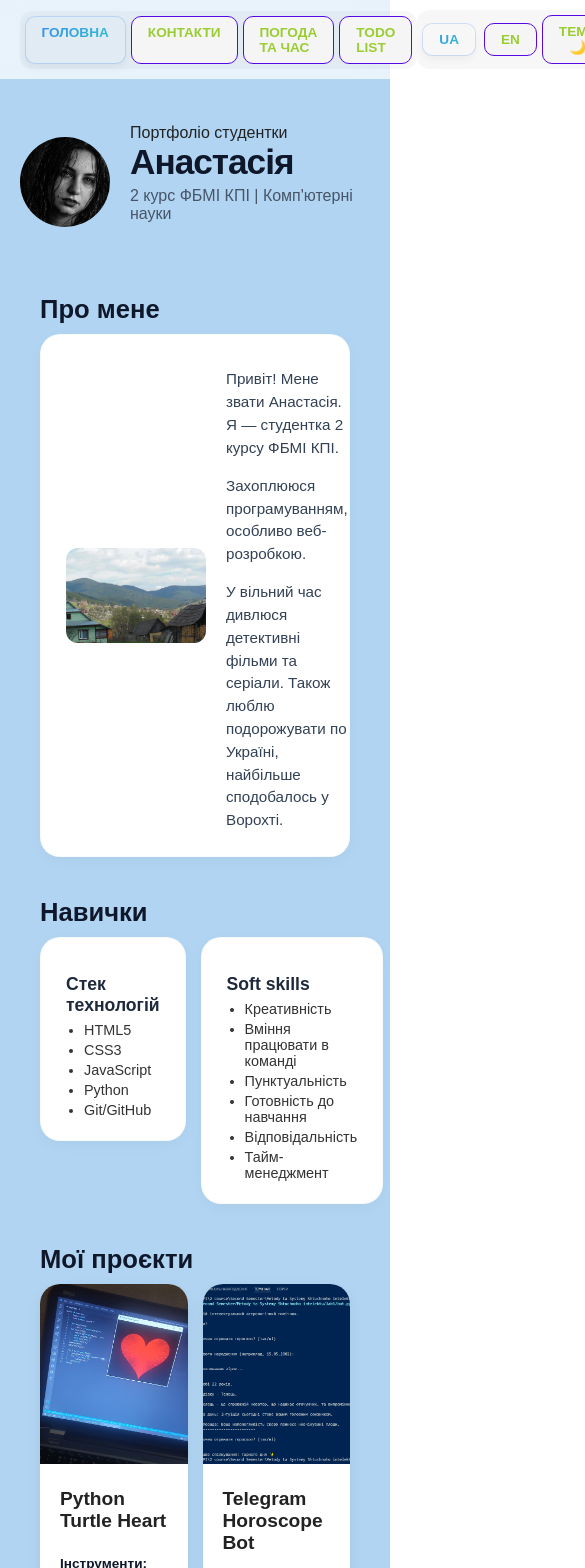
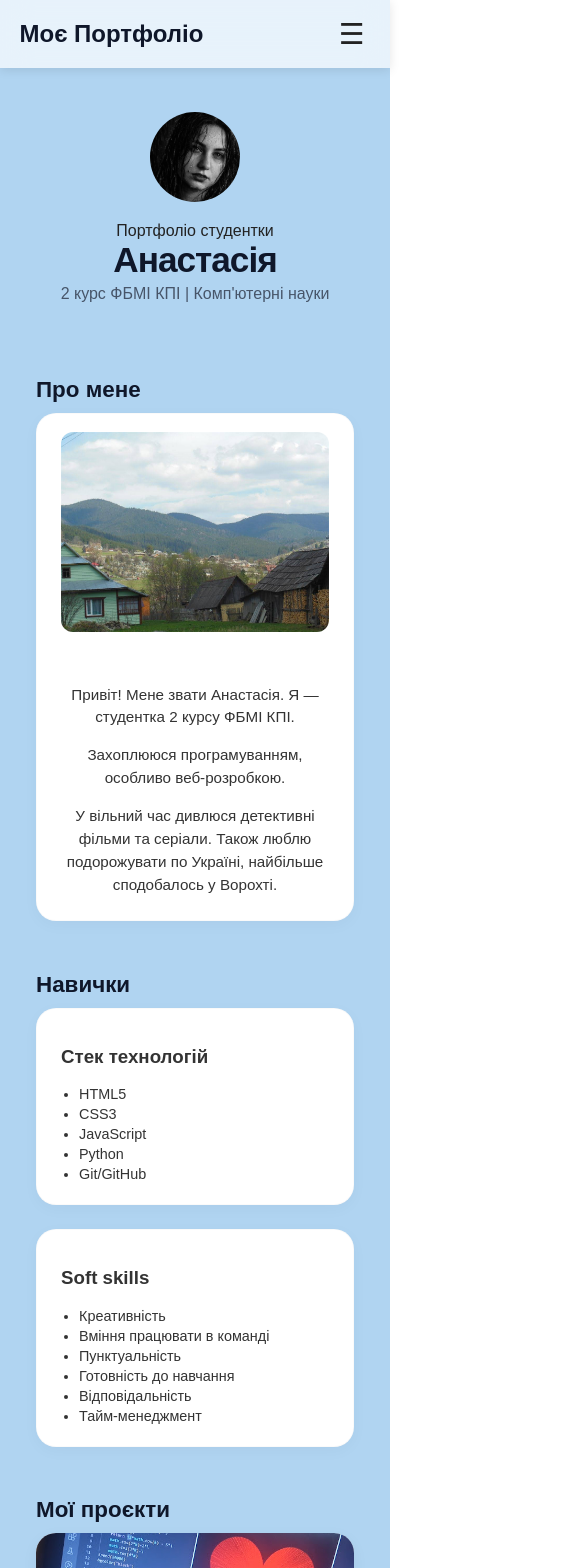
Before and after one commit to asia-makho/vue-web-portfolio, a Vue app: page / in a window 390 px wide. Shown: the top 1568 px of the page, 585 px wide, since content can reach past the window. Built offline with nearby package versions, Linux system fonts and the light colour scheme.

Commit message:
Lab 9: Responsive design and adaptive navigation

```diff
--- a/src/App.vue
+++ b/src/App.vue
@@ -2,13 +2,15 @@
 import { useSiteState } from '@/composables/useSiteState';
 import Header from './components/Header.vue';
 import Footer from './components/Footer.vue';
+import NavBar from './components/NavBar.vue'; // Імпортували - супер!
 
 const { theme } = useSiteState();
 </script>
 
 <template>
   <div :class="['app-container', theme]">
-    <Header />
+    <NavBar />
+
     <main class="content">
       <router-view />
     </main>
@@ -54,7 +56,7 @@ body {
 .app-container.dark .card {
   background-color: #2d2d2d;
   color: #ffffff;
-  box-shadow: 0 10px 30px rgba(0,0,0,0.4);
+  box-shadow: 0 0.625rem 1.875rem rgba(0,0,0,0.4); /* Замінили 10px 30px на rem */
 }
 
 /* Налаштування заголовків у темній темі */
@@ -73,6 +75,6 @@ body {
 
 .content {
   flex: 1;
-  padding: 20px;
+  padding: 1.25rem; /* Замінили 20px на rem для виконання 3-го завдання */
 }
 </style>
--- /dev/null
+++ b/src/components/NavBar.vue
@@ -0,0 +1,184 @@
+<script setup lang="ts">
+import { ref } from 'vue';
+import { useSiteState } from '@/composables/useSiteState';
+
+// Стан для перемикання меню на мобільних
+const isMenuOpen = ref(false);
+
+// Змінні та функції з твоєї старої шапки
+const { locale, setLocale, toggleTheme, theme, texts } = useSiteState();
+
+const toggleMenu = () => {
+  isMenuOpen.value = !isMenuOpen.value;
+};
+</script>
+
+<template>
+  <header class="navbar">
+    <div class="logo">Моє Портфоліо</div>
+
+    <!-- Кнопка-гамбургер (видно тільки на мобільних) -->
+    <button class="menu-toggle" @click="toggleMenu">
+      ☰
+    </button>
+
+    <!-- Головний контейнер для меню та налаштувань -->
+    <div class="nav-container" :class="{ 'open': isMenuOpen }">
+
+      <!-- Посилання на сторінки -->
+      <nav class="nav-group">
+        <router-link to="/" class="nav-btn" @click="toggleMenu">{{ texts.navHome }}</router-link>
+        <router-link to="/contacts" class="nav-btn" @click="toggleMenu">{{ texts.navContacts }}</router-link>
+        <router-link to="/dashboard" class="nav-btn" @click="toggleMenu">{{ texts.navWeather }}</router-link>
+        <router-link to="/todo" class="nav-btn" @click="toggleMenu">{{ texts.navTodo }}</router-link>
+      </nav>
+
+      <!-- Налаштування (мова та тема) -->
+      <div class="settings-group">
+        <div class="lang-box">
+          <button
+            @click="setLocale('uk'); toggleMenu()"
+            :class="['settings-btn', { active: locale === 'uk' }]"
+          >UA</button>
+          <button
+            @click="setLocale('en'); toggleMenu()"
+            :class="['settings-btn', { active: locale === 'en' }]"
+          >EN</button>
+        </div>
+
+        <button @click="toggleTheme(); toggleMenu()" class="settings-btn theme-toggle">
+          {{ theme === 'light' ? 'Тема 🌙' : 'Тема ☀️' }}
+        </button>
+      </div>
+
+    </div>
+  </header>
+</template>
+
+<style scoped>
+/* БАЗОВИЙ КОНТЕЙНЕР ШАПКИ */
+.navbar {
+  display: flex;
+  justify-content: space-between;
+  align-items: center;
+  padding: 1rem 5%;
+  background: rgba(255, 255, 255, 0.7);
+  backdrop-filter: blur(15px);
+  position: sticky;
+  top: 0;
+  z-index: 1000;
+  box-shadow: 0 0.125rem 0.625rem rgba(0,0,0,0.1);
+}
+
+:global(.dark) .navbar {
+  background: rgba(45, 45, 45, 0.8);
+  color: white;
+}
+
+.logo {
+  font-size: 1.5rem;
+  font-weight: bold;
+  color: #0f172a;
+}
+:global(.dark) .logo { color: #ffffff; }
+
+/* КОНТЕЙНЕР ДЛЯ МЕНЮ ТА НАЛАШТУВАНЬ */
+.nav-container {
+  display: flex;
+  gap: 1.5rem;
+  align-items: center;
+}
+
+/* ГРУПИ КНОПОК */
+.nav-group, .settings-group {
+  display: flex;
+  gap: 0.3rem;
+  background: rgba(0, 0, 0, 0.03);
+  padding: 0.3rem;
+  border-radius: 0.75rem;
+  align-items: center;
+}
+
+.lang-box {
+  display: flex;
+  gap: 0.5rem;
+}
+
+/* КНОПКИ (твій фірмовий стиль) */
+.nav-btn, .settings-btn {
+  text-decoration: none;
+  padding: 0.5rem 1rem;
+  border: 1px solid rgb(85, 8, 226);
+  border-radius: 0.625rem;
+  font-size: 0.85rem;
+  font-weight: 640;
+  color: yellowgreen;
+  background: whitesmoke;
+  transition: all 0.3s ease;
+  cursor: pointer;
+  text-transform: uppercase;
+}
+
+.nav-btn:hover:not(.router-link-active),
+.settings-btn:hover:not(.active) {
+  background: rgba(255, 255, 255, 0.6);
+  color: #0f172a;
+}
+
+/* АКТИВНІ КНОПКИ */
+.router-link-active, .settings-btn.active {
+  background: white !important;
+  border-color: rgba(59, 130, 246, 0.2) !important;
+  background-image: linear-gradient(135deg, #3b82f6 0%, #2dd4bf 100%) !important;
+  -webkit-background-clip: text !important;
+  -webkit-text-fill-color: transparent !important;
+  background-clip: text !important;
+  box-shadow: 0 0.25rem 0.625rem rgba(0, 0, 0, 0.05);
+}
+
+/* Темна тема для груп */
+:global(.dark) .nav-group, :global(.dark) .settings-group { background: rgba(255, 255, 255, 0.05); }
+:global(.dark) .router-link-active, :global(.dark) .settings-btn.active { background: #2d2d2d !important; }
+
+/* ГАМБУРГЕР */
+.menu-toggle {
+  display: none;
+  font-size: 1.8rem;
+  background: none;
+  border: none;
+  cursor: pointer;
+  color: inherit;
+}
+
+/* АДАПТИВНІСТЬ ДЛЯ МОБІЛЬНИХ (Точка зламу 850px, щоб кнопки влазили) */
+@media (max-width: 850px) {
+  .menu-toggle {
+    display: block;
+  }
+
+  .nav-container {
+    display: none;
+    flex-direction: column;
+    position: absolute;
+    top: 100%;
+    left: 0;
+    width: 100%;
+    background-color: #ffffff;
+    box-shadow: 0 0.3rem 0.625rem rgba(0,0,0,0.1);
+    padding: 1.25rem 0;
+    z-index: 10;
+    gap: 1rem;
+  }
+
+  :global(.dark) .nav-container { background-color: #2d2d2d; }
+
+  .nav-container.open {
+    display: flex;
+  }
+
+  .nav-group, .settings-group {
+    flex-direction: column;
+    width: 90%;
+  }
+}
+</style>
--- a/src/components/ProjectCard.vue
+++ b/src/components/ProjectCard.vue
@@ -32,46 +32,61 @@ defineProps<{
 <style scoped>
 .project-card {
   background: white;
-  border-radius: 20px;
+  border-radius: 1.25rem; /* 20px */
   overflow: hidden;
-  box-shadow: 0 5px 15px rgba(0,0,0,0.05);
-  transition: transform 0.3s ease, box-shadow 0.3s ease;
+  box-shadow: 0 0.3rem 1rem rgba(0,0,0,0.05); /* 5px 15px */
+  transition: transform 0.3s ease, box-shadow 0.3s ease, background-color 0.3s ease;
   display: flex;
   flex-direction: column;
   height: 100%;
 }
 
+/* === ТЕМНА ТЕМА ДЛЯ ВСІЄЇ КАРТКИ === */
 :global(.dark) .project-card {
   background: #2d2d2d;
+  box-shadow: none;
 }
 
 .project-card:hover {
-  transform: translateY(-5px);
-  box-shadow: 0 10px 25px rgba(50, 205, 50, 0.2); /* Твій фірмовий неон */
+  transform: translateY(-0.3rem); /* -5px */
+  box-shadow: 0 0.6rem 1.5rem rgba(50, 205, 50, 0.2); /* 10px 25px */
 }
 
 .project-img {
   width: 100%;
-  height: 180px;
+  height: 11.25rem; /* 180px */
   object-fit: cover;
 }
 
 .project-content {
-  padding: 20px;
+  padding: 1.25rem; /* 20px */
   display: flex;
   flex-direction: column;
   flex-grow: 1;
 }
 
+/* === КОЛЬОРИ ТЕКСТУ === */
 .project-title {
-  margin: 0 0 10px 0;
+  margin: 0 0 0.625rem 0; /* 10px */
   font-size: 1.2rem;
+  color: #1a1a1a;
+}
+
+:global(.dark) .project-title {
+  color: #ffffff;
 }
 
 .project-tech {
   font-size: 0.85rem;
   color: #0088cc;
-  margin-bottom: 10px;
+  margin-bottom: 0.625rem; /* 10px */
+}
+
+.project-tech strong {
+  color: #0f172a;
+}
+:global(.dark) .project-tech strong {
+  color: #e2e8f0;
 }
 
 .project-description {
@@ -80,10 +95,24 @@ defineProps<{
   color: #555;
   flex-grow: 1;
 }
+:global(.dark) .project-description {
+  color: #a0a0a0;
+}
+</style>
 
-.project-tech strong {
-  color: #0f172a; /* Темніший колір для самого слова "Інструменти" */
+<style>
+/* Глобальний стиль для темної теми (без scoped) */
+.dark .project-card {
+  background-color: #2d2d2d !important;
 }
-:global(.dark) .project-tech strong { color: #f8fafc; }
-:global(.dark) .project-description { color: #bbb; }
+
+.dark .project-card .project-title,
+.dark .project-card .project-tech strong {
+  color: #ffffff !important;
+}
+
+.dark .project-card .project-tech,
+.dark .project-card .project-description {
+  color: #e2e8f0 !important;
+}
 </style>
--- a/src/data/translations.ts
+++ b/src/data/translations.ts
@@ -93,7 +93,6 @@ export const translations: Record<'uk' | 'en', TranslationSchema> = {
     feelsLike: "Відчувається як",
     humidity: "Вологість",
     wind: "Вітер",
-    // Todo List UK
     todoNewTask: "Нове завдання",
     todoMyList: "Мій список",
     todoPlaceholder: "Що потрібно зробити?",
--- a/src/pages/Home.vue
+++ b/src/pages/Home.vue
@@ -102,34 +102,54 @@ const { texts } = useSiteState();
 <style scoped>
 /* ЗАГАЛЬНІ НАЛАШТУВАННЯ */
 .home-wrapper {
-  padding-bottom: 30px;
+  padding-bottom: 2rem; /* 32px */
+}
+
+img {
+  max-width: 100%;
+  height: auto;
+}
+
+.Vorokhta-img {
+  width: 100%;
+  max-width: 8.75rem; /* ~140px */
+  height: 6rem; /* ~95px */
+  object-fit: cover;
+  border-radius: 0.75rem; /* 12px */
+  flex-shrink: 0;
 }
 
 .section {
-  max-width: 1100px;
+  max-width: 1100px; /* max-width контейнера зазвичай залишають у px */
   margin: 0 auto;
-  padding: 15px 20px;
+  padding: 1rem 1.25rem; /* 16px 20px */
 }
 
 .card {
-  background: white;
-  padding: 18px 25px;
-  border-radius: 20px;
-  box-shadow: 0 4px 15px rgba(0,0,0,0.03);
+  background: #ffffff;
+  padding: 1.125rem 1.5rem; /* 18px 24px */
+  border-radius: 1.25rem; /* 20px */
+  box-shadow: 0 0.25rem 1rem rgba(0,0,0,0.03);
   border: 1px solid rgba(0,0,0,0.02);
+  color: #334155;
 }
 
 :global(.dark) .card {
   background: #2d2d2d;
-  border-color: #444;
+  color: #ffffff;
   box-shadow: none;
+}
+
+:global(.dark) .about-me-text p {
+  color: #ffffff !important;
 }
 
 /* СІТКА */
 .grid-two {
   display: grid;
-  grid-template-columns: 1fr 1fr;
-  gap: 15px;
+  /* minmax(18.75rem...) - це ті самі 300px, переведені в rem */
+  grid-template-columns: repeat(auto-fit, minmax(18.75rem, 1fr));
+  gap: 1.5rem;
   align-items: start;
 }
 
@@ -139,13 +159,13 @@ const { texts } = useSiteState();
   margin: 0;
   font-weight: 900;
   color: #0f172a;
-  letter-spacing: -1px;
+  letter-spacing: -0.0625rem; /* -1px */
 }
 
 .section-title {
   font-size: 1.6rem;
   font-weight: 900;
-  margin-bottom: 10px;
+  margin-bottom: 0.625rem; /* 10px */
   color: #0f172a;
 }
 
@@ -153,11 +173,9 @@ const { texts } = useSiteState();
   font-size: 1.3rem;
   font-weight: 900;
   color: #0f172a;
-  margin-bottom: 8px;
-  padding-left: 5px;
+  margin-bottom: 0.5rem; /* 8px */
+  padding-left: 0.3rem; /* 5px */
 }
-
-h3 { font-size: 1.1rem; font-weight: 800; margin-bottom: 6px; color: #1e293b; }
 
 :global(.dark) .my-name,
 :global(.dark) .section-title,
@@ -168,27 +186,54 @@ h3 { font-size: 1.1rem; font-weight: 800; margin-bottom: 6px; color: #1e293b; }
 .hero-header-v2 {
   display: flex;
   justify-content: center;
-  margin: 25px 0;
+  margin: 1.5rem 0; /* 24px 0 */
 }
 
-.header-content-v2 { display: flex; align-items: center; gap: 20px; }
-.Me-logo-small { width: 90px; height: 90px; object-fit: cover; border-radius: 50%; }
-.hero-subtext { font-size: 1rem; color: #475569; margin-top: 5px; }
+.header-content-v2 { display: flex; align-items: center; gap: 1.25rem; /* 20px */ }
+.Me-logo-small { width: 5.625rem; height: 5.625rem; /* 90px */ object-fit: cover; border-radius: 50%; }
+.hero-subtext { font-size: 1rem; color: #475569; margin-top: 0.3rem; /* 5px */ }
 
 /* ABOUT ME (ПРО МЕНЕ) */
-.about-me-content { display: flex; gap: 20px; align-items: center; }
-.Vorokhta-img { width: 140px; height: 95px; object-fit: cover; border-radius: 12px; flex-shrink: 0; }
-.about-me-text p { font-size: 0.95rem; line-height: 1.5; margin-bottom: 6px; color: #334155; }
+.about-me-content { display: flex; gap: 1.25rem; align-items: center; } /* 20px */
+.about-me-text p { font-size: 0.95rem; line-height: 1.5; margin-bottom: 0.375rem; /* 6px */ }
 
 /* СПИСКИ */
-.compact-list { padding-left: 18px; margin: 0; }
-.compact-list li { margin-bottom: 4px; font-size: 0.9rem; }
+.compact-list {
+  padding-left: 1.125rem; /* 18px */
+  margin: 0.625rem 0 0 0; /* 10px 0 0 0 */
+}
+.compact-list li { margin-bottom: 0.25rem; /* 4px */ font-size: 0.9rem; }
+.small-text { font-size: 0.85rem; color: #64748b; margin-bottom: 0.125rem; /* 2px */ }
 
-.small-text { font-size: 0.85rem; color: #64748b; margin-bottom: 2px; }
+/* =========================================
+   BREAKPOINTS (Адаптивність)
+   ========================================= */
 
-@media (max-width: 850px) {
-  .grid-two { gap: 15px; }
-  .section { padding: 10px 20px; }
+/* Планшети */
+@media (max-width: 1024px) {
+  .my-name { font-size: 2.8rem; }
+  .section-title { font-size: 1.4rem; }
+  .section { padding: 1rem; }
+}
+
+/* Телефони */
+@media (max-width: 768px) {
   .my-name { font-size: 2.2rem; }
+
+  .header-content-v2 {
+    flex-direction: column;
+    text-align: center;
+  }
+
+  .about-me-content {
+    flex-direction: column;
+    text-align: center;
+  }
+
+  .Vorokhta-img {
+    max-width: 100%;
+    height: 12.5rem; /* 200px */
+    margin-bottom: 1rem;
+  }
 }
 </style>
```
